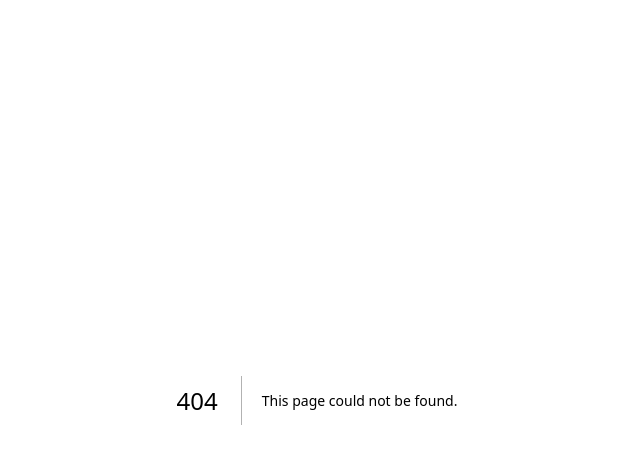
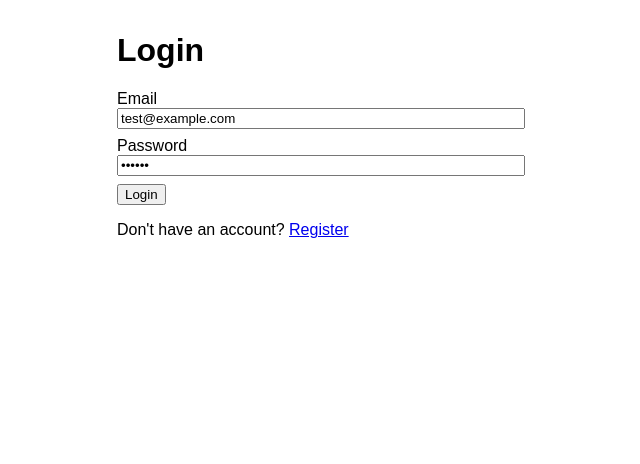
Before and after one commit to suba1205cz/healthcare-portal-mvp, a Next.js app in the folder frontend/: page /login in a window 1280 px wide. Before the commit this address had no page. Shown: the top 464 px of the page, without its empty margins (323-963 px from the left). Built offline with nearby package versions, Linux system fonts and the light colour scheme; no server answers.

Commit message:
feat: add auth pages and booking UI

```diff
--- /dev/null
+++ b/frontend/pages/login.js
@@ -0,0 +1,66 @@
+import { useState } from "react";
+import axios from "axios";
+import { useRouter } from "next/router";
+
+const API_URL = process.env.NEXT_PUBLIC_API_URL;
+
+export default function LoginPage() {
+  const router = useRouter();
+  const [email, setEmail] = useState("test@example.com");
+  const [password, setPassword] = useState("123456");
+  const [error, setError] = useState("");
+  const [loading, setLoading] = useState(false);
+
+  async function handleSubmit(e) {
+    e.preventDefault();
+    setError("");
+    setLoading(true);
+    try {
+      const res = await axios.post(`${API_URL}/api/auth/login`, {
+        email,
+        password,
+      });
+      // save token
+      if (typeof window !== "undefined") {
+        localStorage.setItem("token", res.data.token);
+        localStorage.setItem("user", JSON.stringify(res.data.user));
+      }
+      // go back to home
+      router.push("/");
+    } catch (err) {
+      setError(
+        err.response?.data?.error || "Login failed. Check email/password."
+      );
+    } finally {
+      setLoading(false);
+    }
+  }
+
+  return (
+    <div style={{ maxWidth: 400, margin: "2rem auto", fontFamily: "sans-serif" }}>
+      <h1>Login</h1>
+      <form onSubmit={handleSubmit}>
+        <label>Email</label>
+        <input
+          style={{ width: "100%", marginBottom: "0.5rem" }}
+          value={email}
+          onChange={(e) => setEmail(e.target.value)}
+        />
+        <label>Password</label>
+        <input
+          style={{ width: "100%", marginBottom: "0.5rem" }}
+          type="password"
+          value={password}
+          onChange={(e) => setPassword(e.target.value)}
+        />
+        {error && <p style={{ color: "red" }}>{error}</p>}
+        <button type="submit" disabled={loading}>
+          {loading ? "Logging in..." : "Login"}
+        </button>
+      </form>
+      <p style={{ marginTop: "1rem" }}>
+        Don&apos;t have an account? <a href="/register">Register</a>
+      </p>
+    </div>
+  );
+}
```
